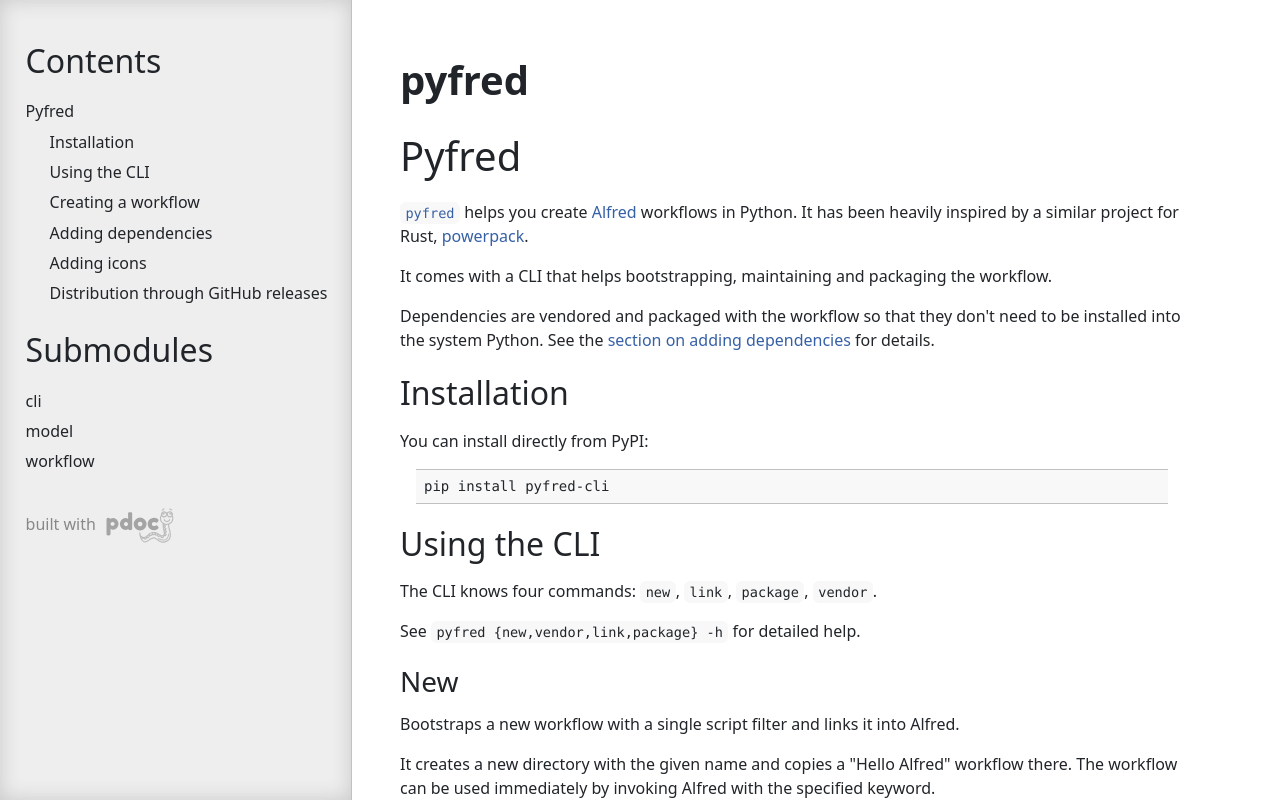
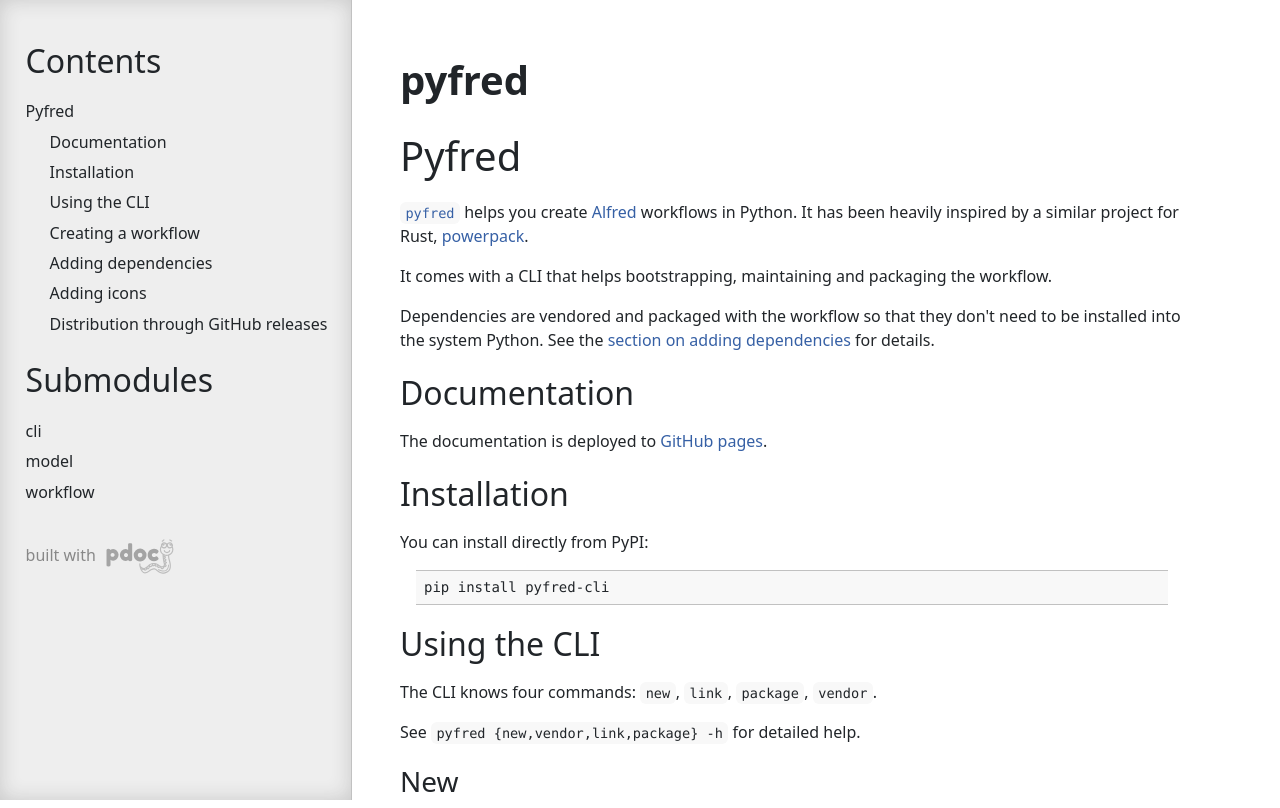
Before and after one commit to muffix/pyfred-cli, a plain HTML site: page docs/pyfred.html in a window 1280 px wide. Shown: the top 808 px of the page. Drawn offline with Linux system fonts and the light colour scheme.

Commit message:
Deploy documentation to GitHub pages

```diff
--- a/docs/pyfred.html
+++ b/docs/pyfred.html
@@ -23,6 +23,7 @@
         <ul>
   <li><a href="#pyfred">Pyfred</a>
   <ul>
+    <li><a href="#documentation">Documentation</a></li>
     <li><a href="#installation">Installation</a></li>
     <li><a href="#using-the-cli">Using the CLI</a></li>
     <li><a href="#creating-a-workflow">Creating a workflow</a></li>
@@ -63,6 +64,10 @@ similar project for Rust, <a href="https://github.com/rossmacarthur/powerpack">p
 
 <p>Dependencies are vendored and packaged with the workflow so that they don't need to be installed into the system Python.
 See the <a href="#adding-dependencies">section on adding dependencies</a> for details.</p>
+
+<h2 id="documentation">Documentation</h2>
+
+<p>The documentation is deployed to <a href="https://muffix.github.io/pyfred-cli">GitHub pages</a>.</p>
 
 <h2 id="installation">Installation</h2>
 
```
Also changed, not shown: 4 other files.
